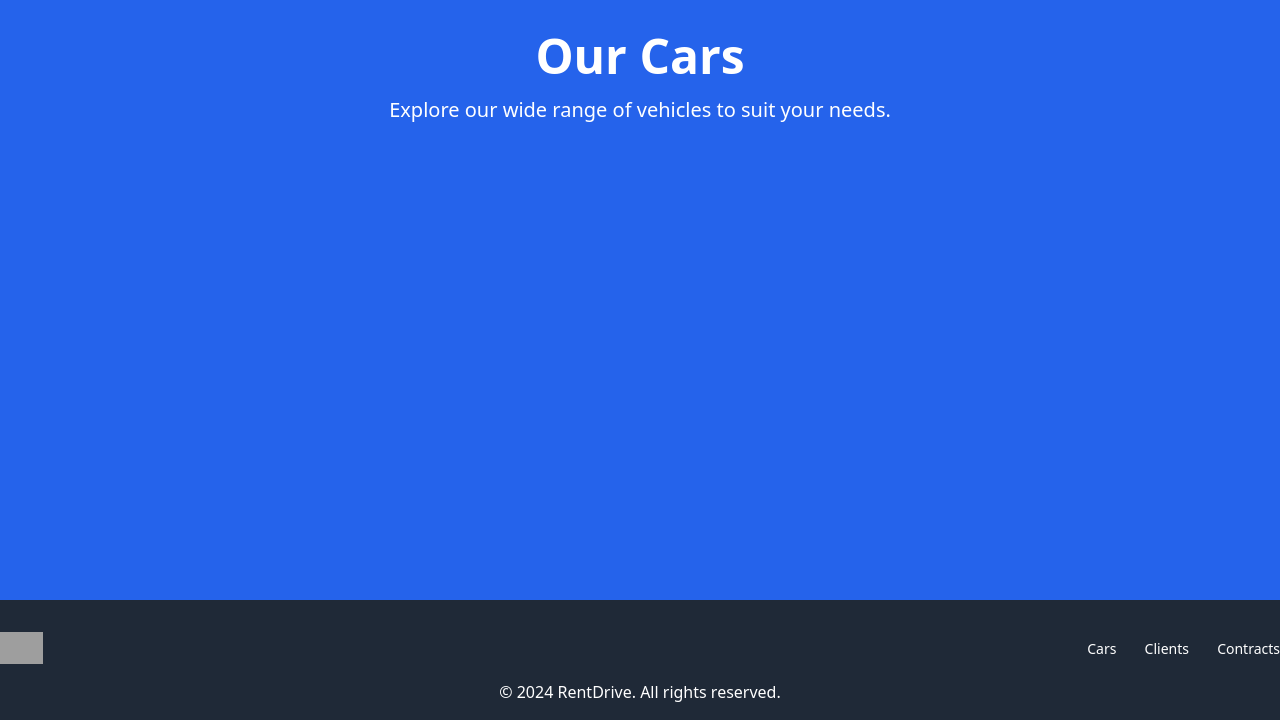
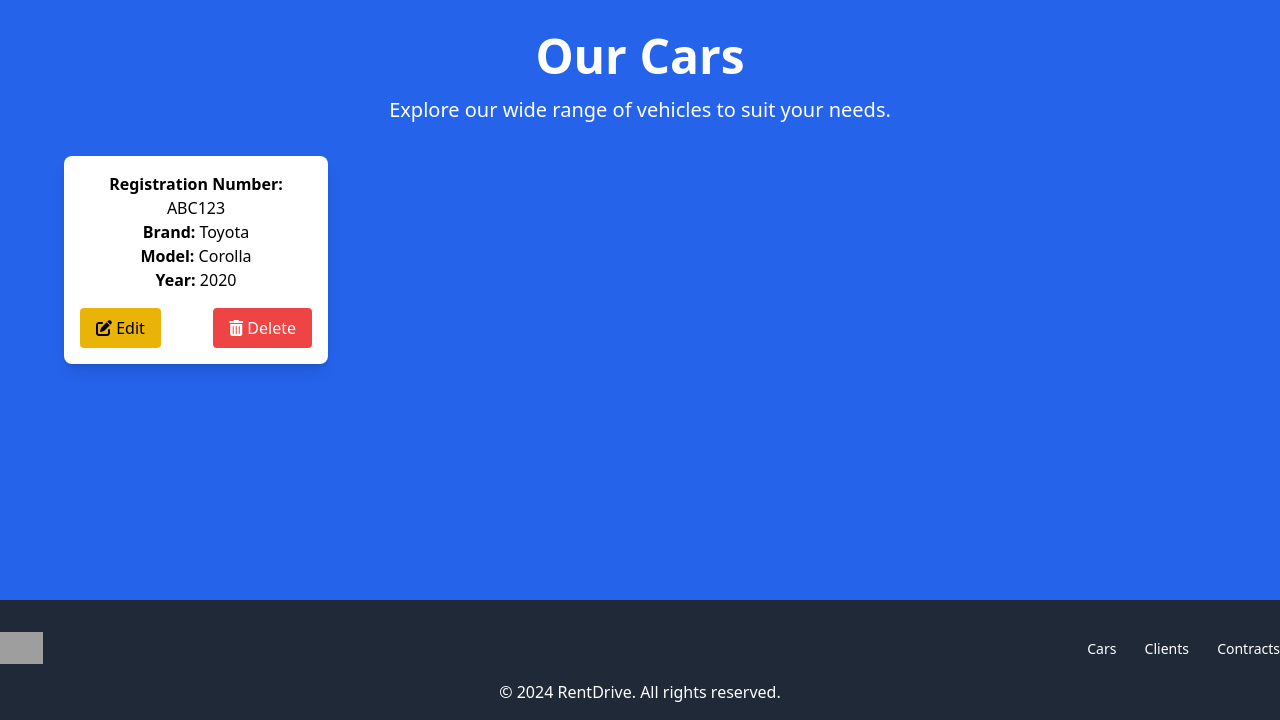
Before and after one commit to MohamedHamouch/Breif7, a PHP site: page /cars/cars.php in a window 1280 px wide. Shown: the part 80-800 px from the top of the page. Run offline with PHP 8.4, Linux system fonts and the light colour scheme; some libraries are stand-ins or nearby versions; grey boxes are pictures that could not be loaded.

Commit message:
design car cards

```diff
--- a/cars/cars.php
+++ b/cars/cars.php
@@ -1,11 +1,14 @@
 <!DOCTYPE html>
 <html lang="en">
+
 <head>
   <meta charset="UTF-8">
   <meta name="viewport" content="width=device-width, initial-scale=1.0">
   <title>Cars - RentDrive</title>
   <script src="https://cdn.tailwindcss.com"></script>
+  <link rel="stylesheet" href="https://cdnjs.cloudflare.com/ajax/libs/font-awesome/6.0.0-beta3/css/all.min.css">
 </head>
+
 <body class="bg-gray-100">
 
   <header class="bg-blue-800 text-white py-4 h-[10vh]">
@@ -26,7 +29,27 @@
     <div class="container mx-auto">
       <h1 class="text-5xl font-bold mb-4">Our Cars</h1>
       <p class="text-xl mb-8">Explore our wide range of vehicles to suit your needs.</p>
-      <div class="grid grid-cols-1 sm:grid-cols-2 lg:grid-cols-3 gap-8">
+
+      <div class="text-sm sm:text-base grid grid-cols-1 sm:grid-cols-2 lg:grid-cols-3 xl:grid-cols-4 gap-8 w-[60%] sm:w-[90%] mx-auto">
+
+        <div class="bg-white text-black p-4 rounded-lg shadow-lg">
+          <p><b>Registration Number:</b> ABC123</p>
+          <p><b>Brand:</b> Toyota</p>
+          <p><b>Model:</b> Corolla</p>
+          <p><b>Year:</b> 2020</p>
+          <div class="mt-4 flex justify-between">
+            <form action="edit_car.php" method="POST" class="inline-block">
+              <button type="submit" name="car_id" value="1" class="bg-yellow-500 text-black py-2 px-4 rounded hover:bg-yellow-600">
+                <i class="fas fa-edit"></i> Edit
+              </button>
+            </form>
+            <form action="delete_car.php" method="POST" class="inline-block">
+              <button type="submit" name="car_id" value="1" class="bg-red-500 text-white py-2 px-4 rounded hover:bg-red-600">
+                <i class="fas fa-trash-alt"></i> Delete
+              </button>
+            </form>
+          </div>
+        </div>
 
       </div>
     </div>
@@ -49,4 +72,5 @@
   </footer>
 
 </body>
+
 </html>
```
